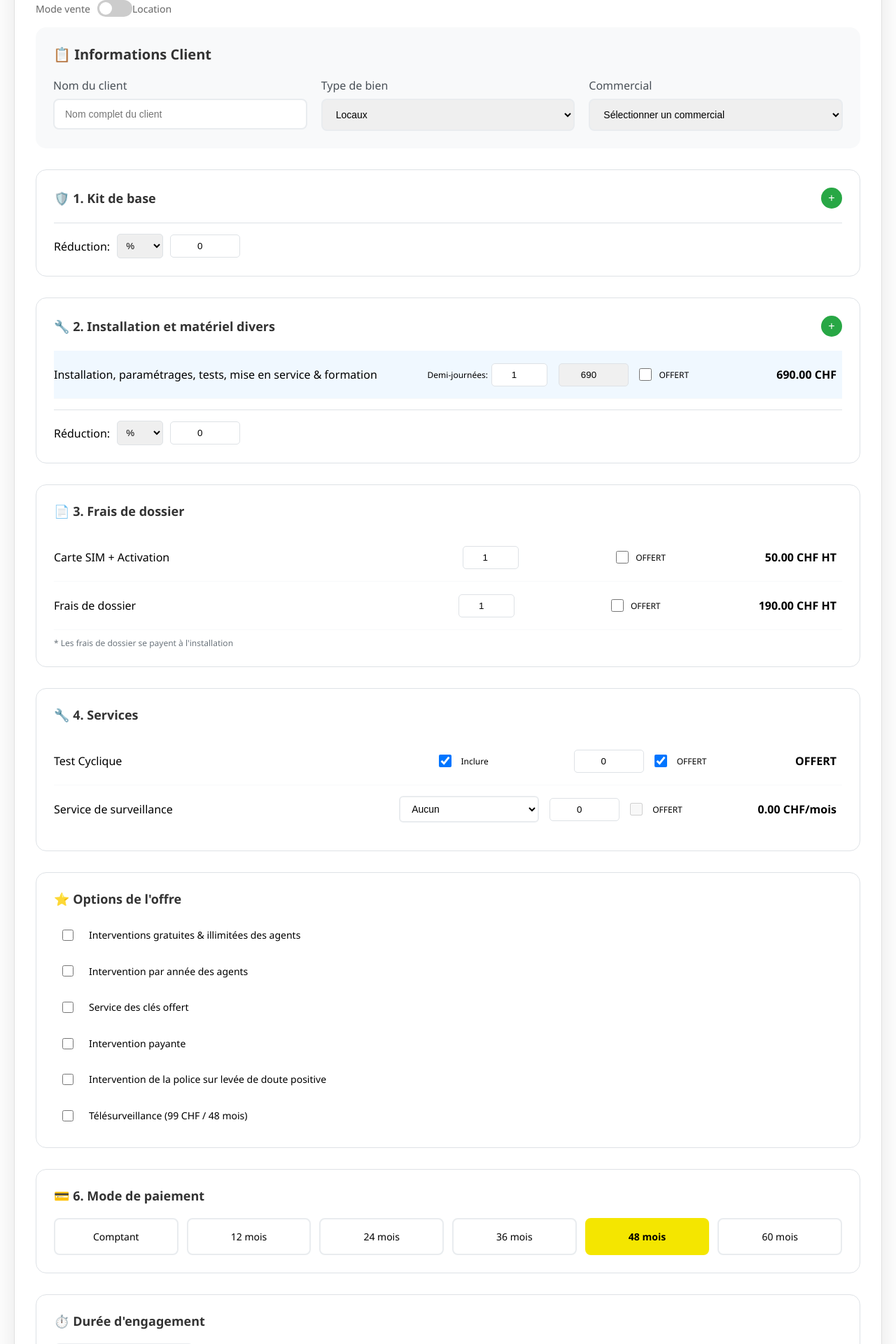
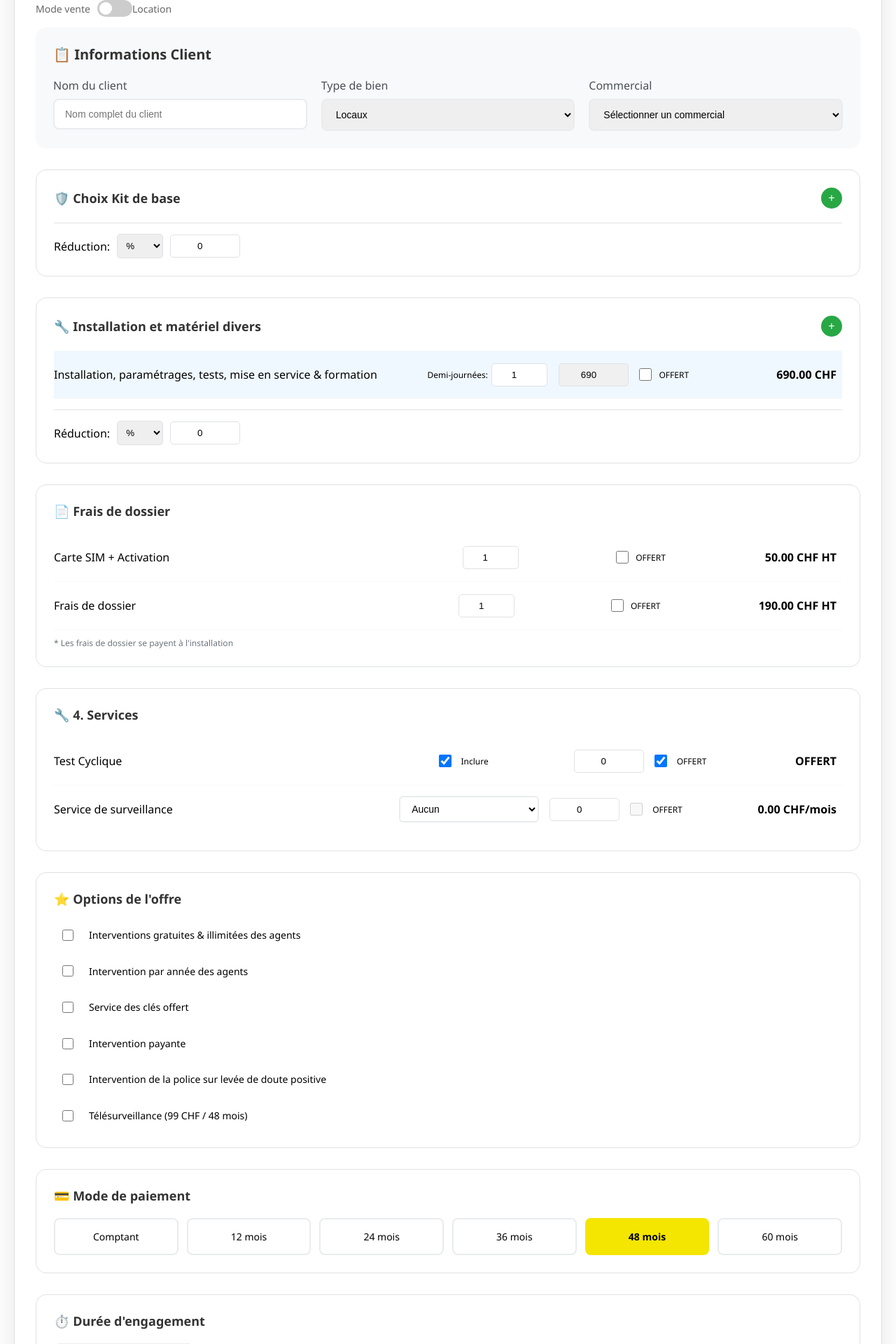
Before and after one commit to marketingdialarme/generateur-devis, a Next.js app: page /create-devis in a window 1280 px wide. Shown: the part 233-2153 px from the top of the page at 70% size. Built offline with nearby package versions, Linux system fonts and the light colour scheme.

Commit message:
fix: remove all numbers from section titles
- Changed '1. Kit de base' to 'Choix Kit de base'
- Removed '1.' '2.' '3.' '4.' '6.' from all section titles
- Alarm, Camera, Fog sections now have clean titles

```diff
--- a/src/app/create-devis/page.tsx
+++ b/src/app/create-devis/page.tsx
@@ -791,7 +791,7 @@ export default function CreateDevisPage() {
         {/* Product Sections */}
         <div className="quote-section">
           <h3>
-            🛡️ 1. Kit de base
+            🛡️ Choix Kit de base
             <button
               className="add-product-btn"
               onClick={() => setShowKitModal(true)}
@@ -916,7 +916,7 @@ export default function CreateDevisPage() {
         {/* Installation Section */}
         <div className="quote-section">
           <h3>
-            🔧 2. Installation et matériel divers
+            🔧 Installation et matériel divers
             <button
               className="add-product-btn"
               onClick={() => {
@@ -1059,7 +1059,7 @@ export default function CreateDevisPage() {
 
         {/* Admin Fees */}
         <div className="quote-section">
-          <h3>📄 3. Frais de dossier</h3>
+          <h3>📄 Frais de dossier</h3>
           <div className="product-line">
             <div>Carte SIM + Activation</div>
             <input type="number" defaultValue="1" className="quantity-input" readOnly />
@@ -1139,7 +1139,7 @@ export default function CreateDevisPage() {
             <PaymentSelector
               selectedMonths={alarmPaymentMonths}
               onSelect={setAlarmPaymentMonths}
-              label="6. Mode de paiement"
+              label="Mode de paiement"
             />
 
             {/* Engagement Duration */}
@@ -1336,7 +1336,7 @@ export default function CreateDevisPage() {
         {/* Camera product sections */}
         <div className="quote-section">
           <h3>
-            📹 1. Matériel
+            📹 Matériel
             <button
               className="add-product-btn"
               onClick={() => {
@@ -1464,7 +1464,7 @@ export default function CreateDevisPage() {
 
         {/* Installation Section */}
         <div className="quote-section">
-          <h3>🔧 2. Installation</h3>
+          <h3>🔧 Installation</h3>
           <div className="product-line" style={{ background: '#f0f8ff' }}>
             <div>Installation caméra</div>
             <div>
@@ -1528,7 +1528,7 @@ export default function CreateDevisPage() {
         {/* Vision à distance (only in sale mode) */}
         {!cameraRentalMode && (
           <div className="quote-section">
-            <h3>📡 3. Vision à distance</h3>
+            <h3>📡 Vision à distance</h3>
             <div className="product-line">
               <div>
                 Vision à distance (4G cameras + classic with modem)
@@ -1605,7 +1605,7 @@ export default function CreateDevisPage() {
           <PaymentSelector
             selectedMonths={cameraPaymentMonths}
             onSelect={setCameraPaymentMonths}
-            label="4. Mode de paiement"
+            label="Mode de paiement"
           />
         )}
 
```
